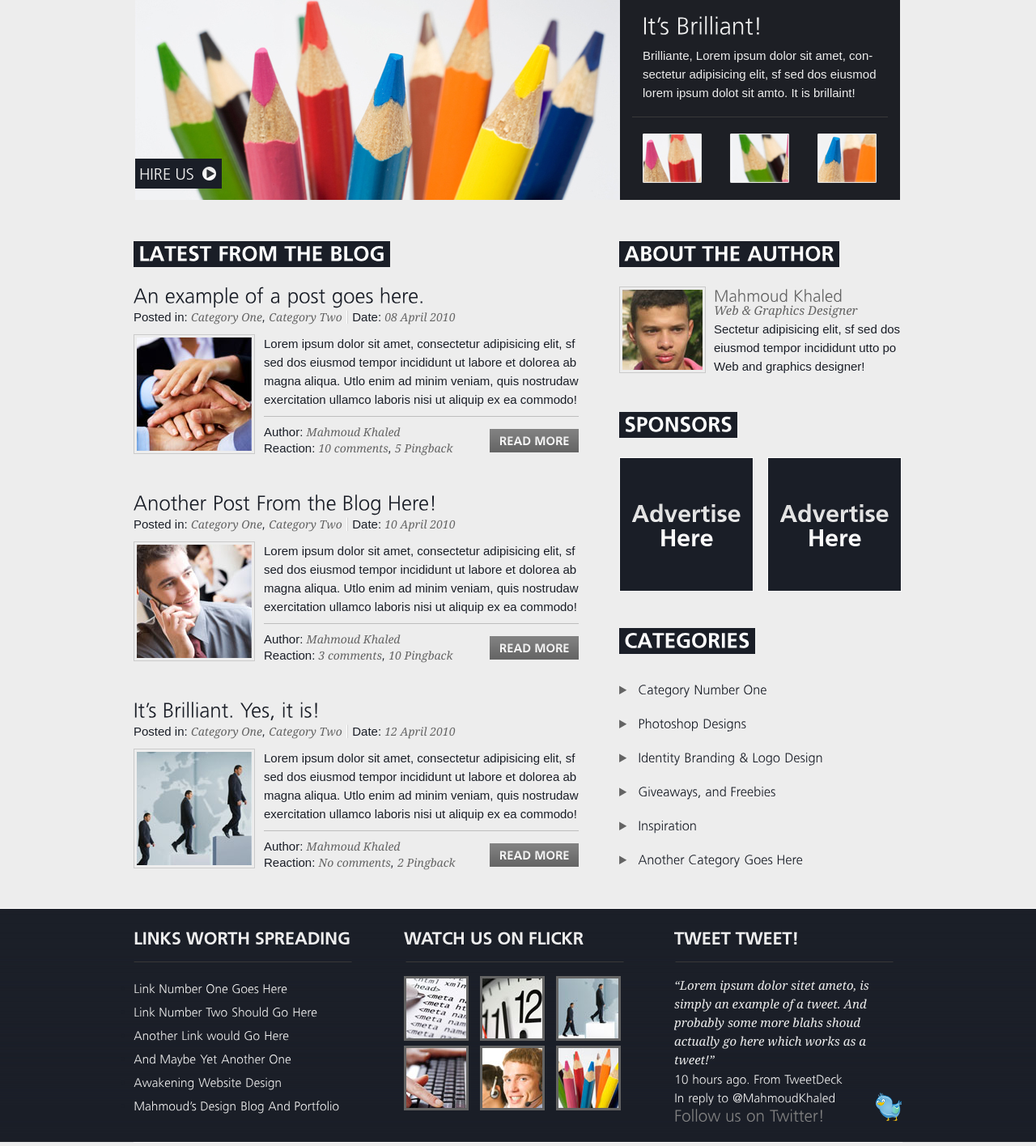
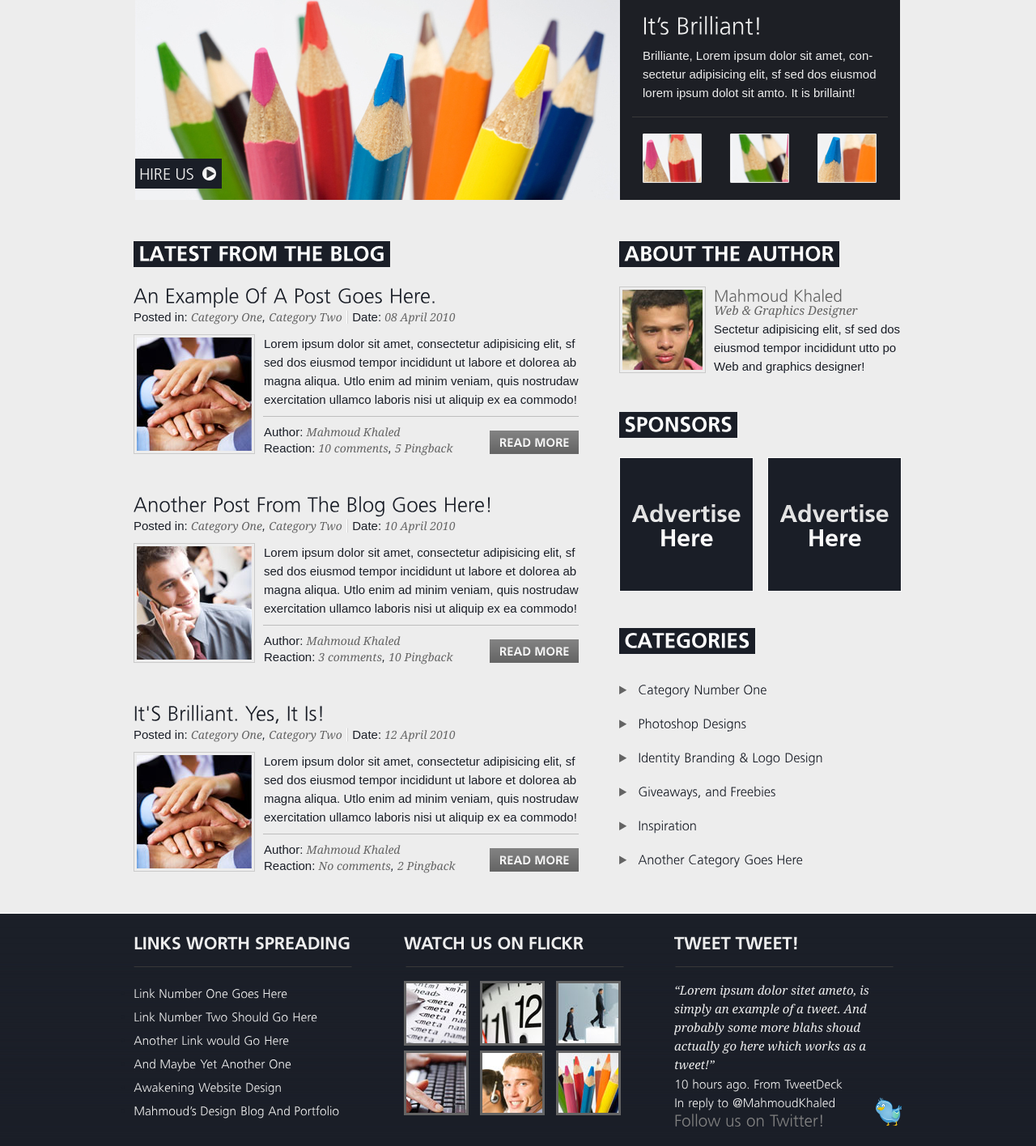
Before and after one commit to tatygrassini/Brilliante_Layout, a PHP site: page / in a window 1280 px wide. Shown: the part 220-1636 px from the top of the page at 81% size. Run offline with PHP 8.4, Linux system fonts and the light colour scheme.

Commit message:
Post area code refactored

```diff
--- a/css/style.css
+++ b/css/style.css
@@ -320,11 +320,15 @@ h2.cufon-h2-footer {
 /* ----------------- Content ----------------  */
 
 .post {
-	margin-bottom: 46px; /* PSD 50px */
+	margin-bottom: 40px; /* PSD 50px */
+}
+
+.post h3 {
+	text-transform: capitalize;
 }
 
 .post h3 a {
-	margin-top: 25px;
+
 }
 
 span.sep {
@@ -336,40 +340,41 @@ span.sep {
 	margin-bottom: 10px;
 }
 
-.post img {
-	float: left;
+.post-teaser {
+	overflow: hidden;
+}
+
+.post-teaser img {
 	margin: 0 11px 11px 0;
 	border: 1px solid #cacaca;
 	padding: 3px;
+	float: left;
 }
 
-.post-teaser {
-	padding: 0 0 0 161px;
+.post-teaser .text{
+	padding-left: 160px;
 }
 
-.post-teaser p {
+.post-teaser .text p {
 	margin-bottom: 9px;
 	line-height: 23px;
 }
 
 .readMore {
-	position: relative;
 	border-top: 1px solid #bdbdbd;
 	line-height: 17px;
 	padding-top: 9px;
 }
 
 .readMoreButton {
-	position: absolute;
 	text-indent: -9999px;
 	background: url(img/readMoreButton.gif) no-repeat;
 	width: 110px;
 	height: 29px;
 	float: right;
 	cursor: pointer;
-	border: none;
-	right: 0;
-	top: 15px;
+	border: 0 none;
+	margin-top: -12px;
 }
 
 
--- a/index.html
+++ b/index.html
@@ -86,9 +86,10 @@
 								</span>
 							</div><!-- .cat-date -->
 
+							<div class="post-teaser">
 								<img src="css/img/post-img1.jpg" width="142" height="140" alt="" />
 
-							<div class="post-teaser">
+								<div class="text">
 									<p>Lorem ipsum dolor sit amet, consectetur adipisicing elit, sf sed dos eiusmod tempor incididunt ut labore et dolorea ab  magna aliqua. Utlo enim ad minim veniam, quis nostrudaw exercitation ullamco laboris nisi ut aliquip ex ea commodo!</p>
 
 									<div class="readMore">
@@ -98,13 +99,13 @@
 											<em><a href="#">10 comments</a>, <a href="#">5 Pingback</a></em>
 										<input type="submit" name="" class="readMoreButton" value="Read More" />
 									</div><!-- .readMore -->
-
+								</div><!-- .text -->
 							</div><!-- .post-teaser -->
 
 						</div><!-- .post -->
 
 						<div class="post">
-							<h3><a href="#">Another Post From the Blog Here!</a></h3>
+							<h3><a href="#">Another post from the blog goes here!</a></h3>
 
 							<div class="cat-date">
 								<span class="posted">Posted in: </span>
@@ -115,9 +116,10 @@
 								</span>
 							</div><!-- .cat-date -->
 
+							<div class="post-teaser">
 								<img src="css/img/post-img2.jpg" width="142" height="140" alt="" />
 
-							<div class="post-teaser">
+								<div class="text">
 									<p>Lorem ipsum dolor sit amet, consectetur adipisicing elit, sf sed dos eiusmod tempor incididunt ut labore et dolorea ab  magna aliqua. Utlo enim ad minim veniam, quis nostrudaw exercitation ullamco laboris nisi ut aliquip ex ea commodo!</p>
 
 									<div class="readMore">
@@ -127,13 +129,13 @@
 											<em><a href="#">3 comments</a>, <a href="#">10 Pingback</a></em>
 										<input type="submit" name="" class="readMoreButton" value="Read More" />
 									</div><!-- .readMore -->
-
+								</div><!-- .text -->
 							</div><!-- .post-teaser -->
 
 						</div><!-- .post -->
 
 						<div class="post">
-							<h3><a href="#">It’s Brilliant. Yes, it is!</a></h3>
+							<h3><a href="#">It's brilliant. Yes, it is!</a></h3>
 
 							<div class="cat-date">
 								<span class="posted">Posted in: </span>
@@ -144,9 +146,10 @@
 								</span>
 							</div><!-- .cat-date -->
 
-							<img src="css/img/post-img3.jpg" width="142" height="140" alt="" />
+							<div class="post-teaser">
+								<img src="css/img/post-img1.jpg" width="142" height="140" alt="" />
 
-							<div class="post-teaser">
+								<div class="text">
 									<p>Lorem ipsum dolor sit amet, consectetur adipisicing elit, sf sed dos eiusmod tempor incididunt ut labore et dolorea ab  magna aliqua. Utlo enim ad minim veniam, quis nostrudaw exercitation ullamco laboris nisi ut aliquip ex ea commodo!</p>
 
 									<div class="readMore">
@@ -156,7 +159,7 @@
 											<em><a href="#">No comments</a>, <a href="#">2 Pingback</a></em>
 										<input type="submit" name="" class="readMoreButton" value="Read More" />
 									</div><!-- .readMore -->
-
+								</div><!-- .text -->
 							</div><!-- .post-teaser -->
 
 						</div><!-- .post -->
```
Lines whose indentation alone changed are shown as unchanged.
